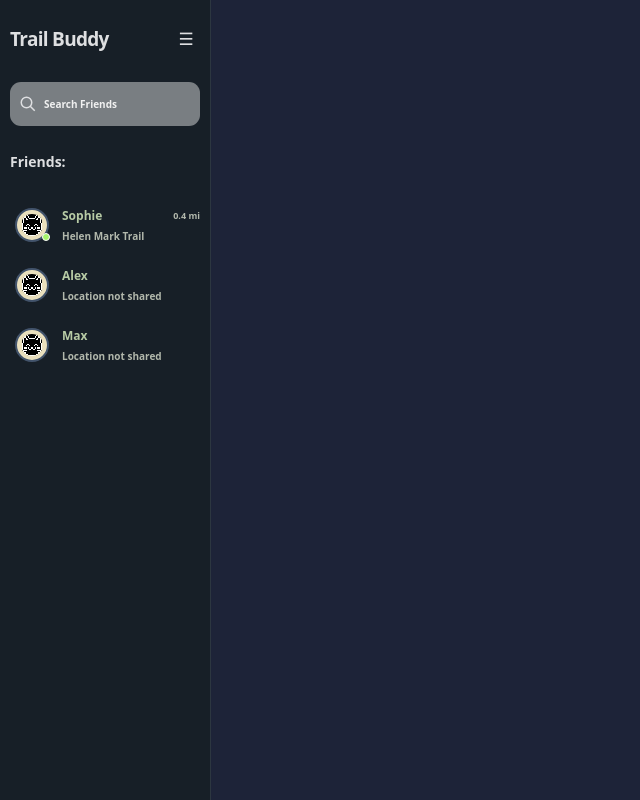
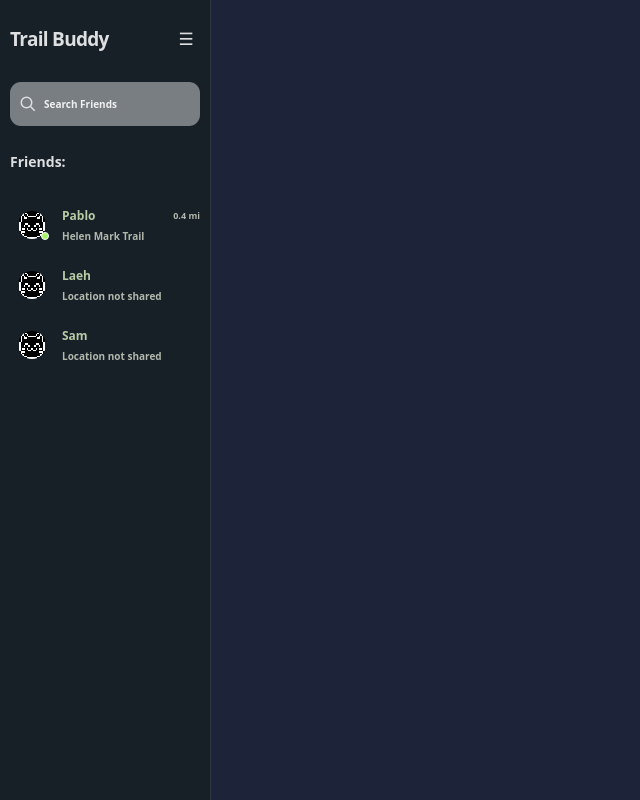
Before and after one commit to olsars/trailbuddy, a React app in the folder frontend/: page / in a window 1280 px wide. Shown: the whole page, without its empty margins (0-640 px from the left). Built offline with nearby package versions, Linux system fonts and the light colour scheme; the HTML template or start-up script is replaced by a standard one.

Commit message:
Adjusted Side bar layout

```diff
--- a/frontend/src/assets/PixelAvatar.jsx
+++ b/frontend/src/assets/PixelAvatar.jsx
@@ -1,4 +1,4 @@
-export default function PixelAvatar({ name, size = 44 }) {
+export default function PixelAvatar({ name, size = 34 }) {
   return (
     <img
       src="/avatars/cat.avif"
@@ -7,13 +7,12 @@ export default function PixelAvatar({ name, size = 44 }) {
       height={size}
       style={{
         display: 'block',
+        boxSizing: 'border-box',
         flexShrink: 0,
         objectFit: 'contain',
         imageRendering: 'pixelated',
-        background: '#e9dfbd',
-        border: '2px solid #42536b',
         borderRadius: '50%',
-        padding: 4,
+        padding: 3,
       }}
     />
   )
--- a/frontend/src/features/friends/FriendsPanel.css
+++ b/frontend/src/features/friends/FriendsPanel.css
@@ -399,3 +399,15 @@
 .friends-panel__search input:focus-visible {
   outline: none;
 }
+
+.friend-card__avatar {
+  position: relative;
+  display: grid;
+  place-items: center;
+  flex: 0 0 44px;
+}
+
+.friend-card__sharing {
+  right: 5px;
+  bottom: 2px;
+}
--- a/frontend/src/mocks/friends.js
+++ b/frontend/src/mocks/friends.js
@@ -1,7 +1,7 @@
 export const mockFriends = [
   {
-    id: 'sophie',
-    displayName: 'Sophie',
+    id: 'Pablo',
+    displayName: 'Pablo',
     locationSharing: true,
     location: {
       trailName: 'Helen Mark Trail',
@@ -9,14 +9,14 @@ export const mockFriends = [
     },
   },
   {
-    id: 'alex',
-    displayName: 'Alex',
+    id: 'Laeh',
+    displayName: 'Laeh',
     locationSharing: false,
     location: null,
   },
   {
-    id: 'max',
-    displayName: 'Max',
+    id: 'Sam',
+    displayName: 'Sam',
     locationSharing: false,
     location: null,
   },
```
Also changed, not shown: frontend/src/features/friends/FriendsPanel.jsx (line endings or trailing spaces).
